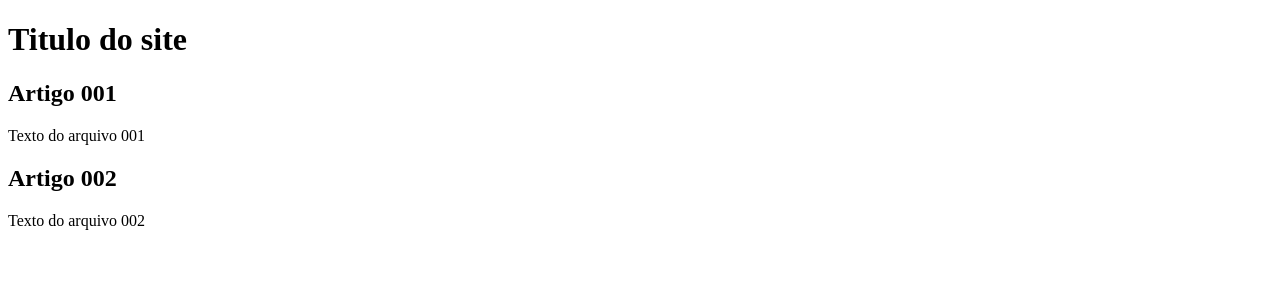
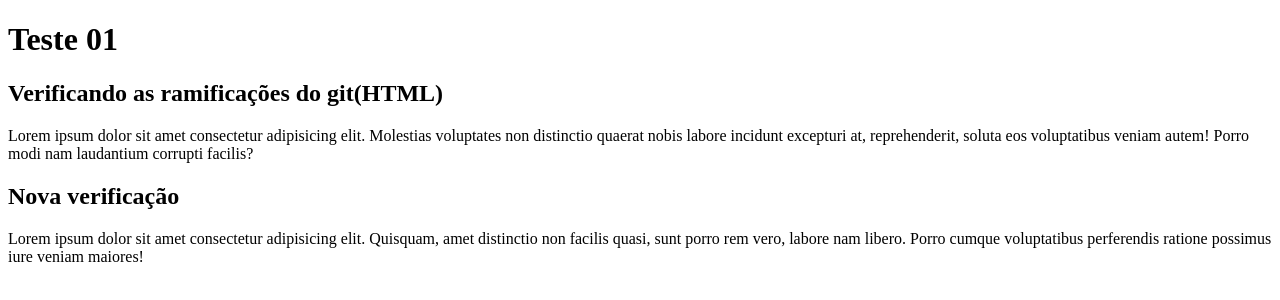
Before and after one commit to raul-moura/projeto-site, a plain HTML site: page index.html in a window 1280 px wide. Drawn offline with Linux system fonts and the light colour scheme.

Commit message:
Input de conteúdo
Fazendo commit em ramificações

```diff
--- a/index.html
+++ b/index.html
@@ -9,15 +9,15 @@
 <body>
    <main>
        <header>
-           <h1>Titulo do site</h1>
+           <h1>Teste 01</h1>
        </header>
        <article>
-           <h2>Artigo 001</h2>
-           <p>Texto do arquivo 001</p>
+           <h2>Verificando as ramificações do git(HTML)</h2>
+           <p>Lorem ipsum dolor sit amet consectetur adipisicing elit. Molestias voluptates non distinctio quaerat nobis labore incidunt excepturi at, reprehenderit, soluta eos voluptatibus veniam autem! Porro modi nam laudantium corrupti facilis?</p>
        </article>
        <article>
-           <h2>Artigo 002</h2>
-           <p>Texto do arquivo 002</p>
+           <h2>Nova verificação</h2>
+           <p>Lorem ipsum dolor sit amet consectetur adipisicing elit. Quisquam, amet distinctio non facilis quasi, sunt porro rem vero, labore nam libero. Porro cumque voluptatibus perferendis ratione possimus iure veniam maiores!</p>
        </article>
    </main>
 </body>
```
